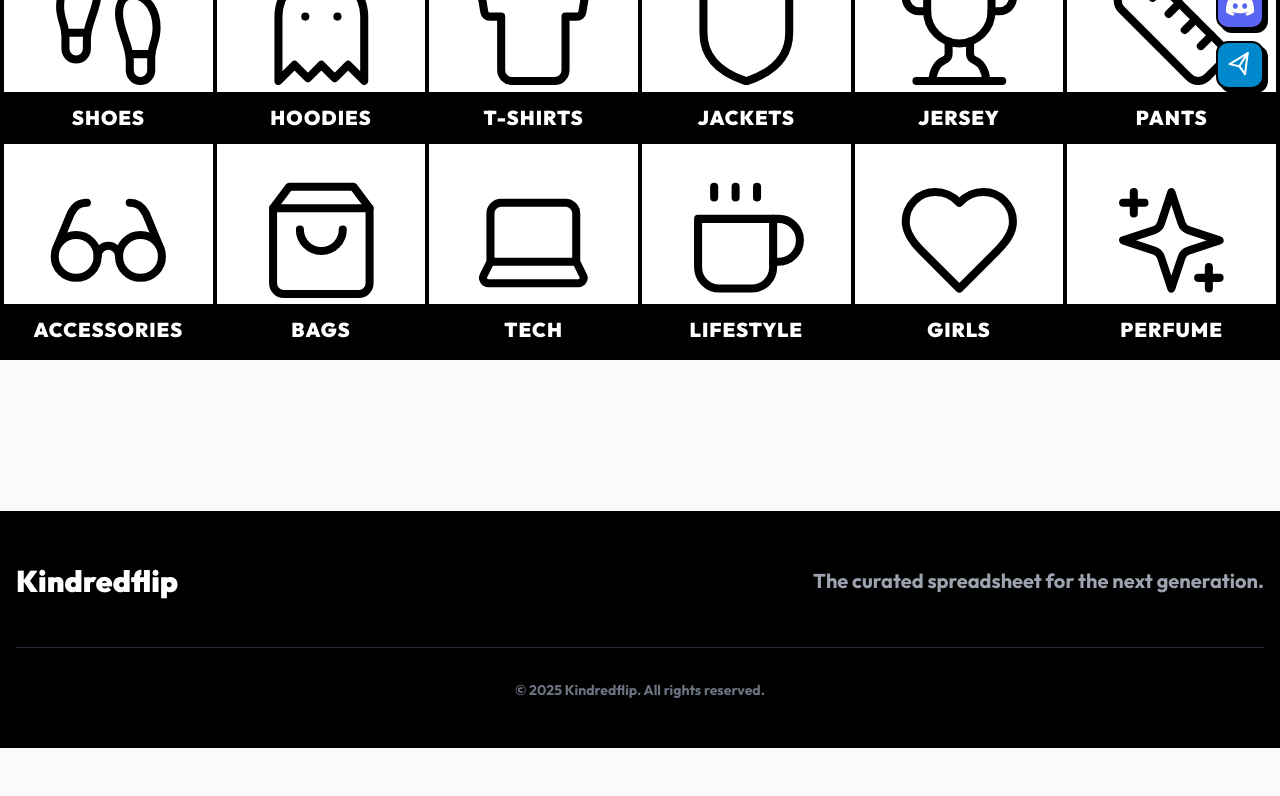
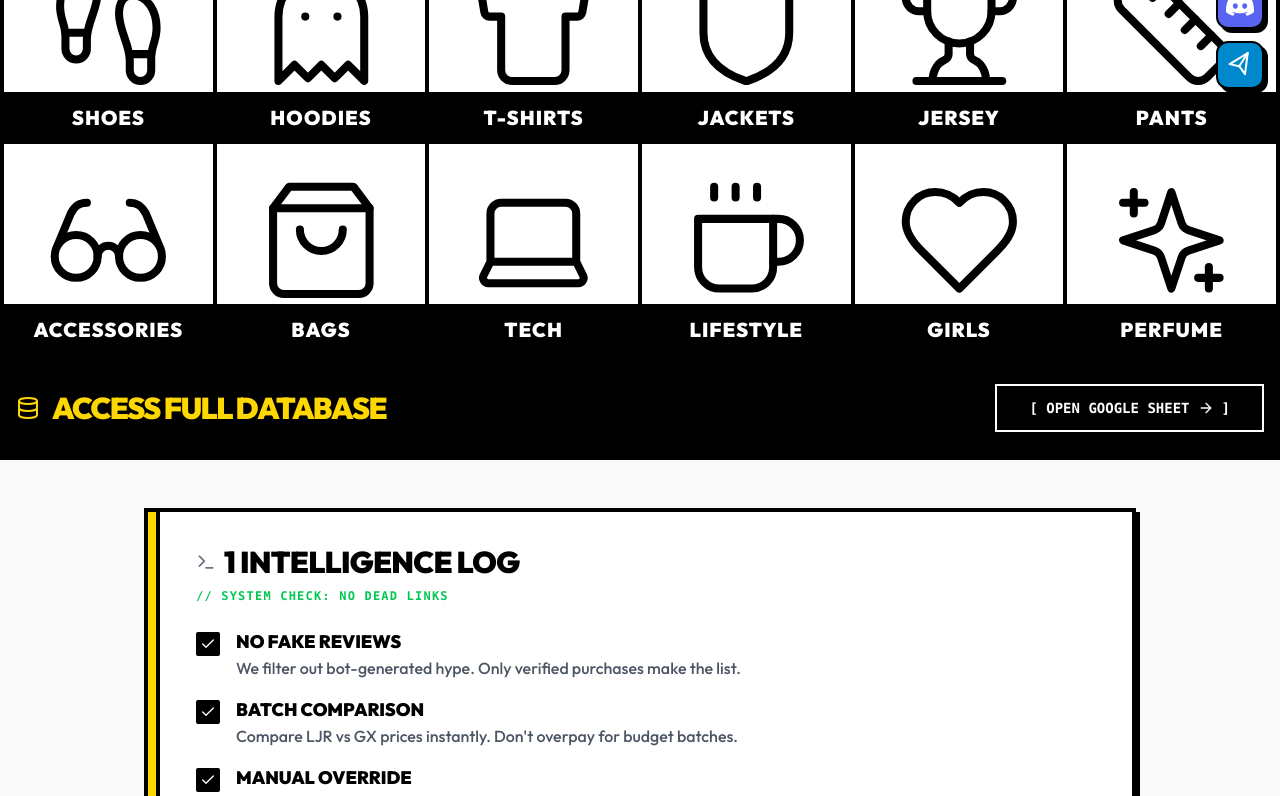
Before and after one commit to ayayo888/kindredflip, a Next.js app: page /agent/1 in a window 1280 px wide. Shown: the part 365-1161 px from the top of the page. Before the commit the page ends 1113 px from the top, so only its background shows below. Built offline with nearby package versions, Linux system fonts and the light colour scheme.

Commit message:
feat(agent): Improve agent page metadata and formatting
Enhance the agent detail page with more specific metadata, including keywords relevant to the agent's function. Also, introduce a helper function to standardize agent name formatting across the page and metadata.

```diff
--- a/app/agent/[agentName]/page.tsx
+++ b/app/agent/[agentName]/page.tsx
@@ -1,29 +1,33 @@
 import React from 'react';
 import Link from 'next/link';
 import {
-  Database, Wifi, Footprints, Shirt, Laptop, ShoppingBag, Glasses,
+  Database, Wifi, Footprints, Shirt, Laptop, ShoppingBag, Glasses, Terminal,
   Ghost, Trophy, Ruler, Coffee, Heart, Sparkles, Shield, Home, ChevronRight,
-  Check, Plane
+  Check, AlertTriangle, ArrowRight, Plane, Package
 } from 'lucide-react';
 import type { Metadata } from 'next';
 
+// Helper function to format agent name (used in metadata and component)
+const formatName = (name: string) => {
+    if (!name) return "Agent";
+    const lowerName = name.toLowerCase();
+    if (lowerName === 'acbuy') return 'ACBuy';
+    if (lowerName === 'cnfans') return 'CNfans';
+    if (lowerName === 'allchinabuy') return 'AllChinaBuy';
+    return name.charAt(0).toUpperCase() + name.slice(1);
+};
+
+// Next.js Dynamic Metadata Generation
 export async function generateMetadata({ params }: { params: { agentName: string } }): Promise<Metadata> {
-    const name = params.agentName.charAt(0).toUpperCase() + params.agentName.slice(1);
+    const name = formatName(params.agentName);
     return {
         title: `${name} Spreadsheet 2026 | Verified Links & Coupon Codes List`,
-        description: `The most comprehensive ${name} Spreadsheet. Access 3,000+ QC-verified finds for Sneakers, Streetwear, and Tech. Includes guide on How to Order via ${name} and latest working shipping codes.`,
+        description: `The most comprehensive ${name} Spreadsheet. Access 3,000+ QC-verified finds for Sneakers, Streetwear, and Tech. Includes guide on How to Order via ${name}.`,
+        keywords: `${name} spreadsheet, ${name} agent, how to order ${name}, ${name} qc, chinese fashion agent, ${name} shipping`,
     };
 }
 
 export default function AgentDetailPage({ params }: { params: { agentName: string } }) {
-  const formatName = (name: string) => {
-    if (!name) return "Agent";
-    if (name.toLowerCase() === 'acbuy') return 'ACBuy';
-    if (name.toLowerCase() === 'cnfans') return 'CNfans';
-    if (name.toLowerCase() === 'allchinabuy') return 'AllChinaBuy';
-    return name.charAt(0).toUpperCase() + name.slice(1);
-  };
-
   const name = formatName(params.agentName);
 
   // Categories for the Inventory Grid
@@ -42,9 +46,9 @@ export default function AgentDetailPage({ params }: { params: { agentName: strin
       { name: 'PERFUME', icon: Sparkles },
   ];
 
-  // Generic Content Configuration
+  // Generic Content Configuration for ALL Agents
   const content = {
-      headerTitle: `${name} Spreadsheet`, // Matches SEO.md H1
+      headerTitle: `${name} SPREADSHEET`,
       statsLabel: "DATABASE SIZE",
       statsValue: "3,402 ITEMS",
       intro: {
@@ -80,10 +84,10 @@ export default function AgentDetailPage({ params }: { params: { agentName: strin
           note: "*This method bypasses brand filters 99% of the time."
       },
       timeline: [
-          { title: "Sourcing", desc: "Find verified items in our grid.", step: "01", color: "bg-white" },
-          { title: "Injection", desc: `Paste link into ${name} search.`, step: "02", color: "bg-kf-blue" },
-          { title: "QC Check", desc: "Inspect warehouse photos.", step: "03", color: "bg-white" },
-          { title: "Extraction", desc: "Ship via Tax-Free lines.", step: "04", color: "bg-kf-green" }
+          { title: "Sourcing", desc: "Find verified items in our grid.", stepNumber: "01", color: "bg-white" },
+          { title: "Injection", desc: `Paste link into ${name} search.`, stepNumber: "02", color: "bg-kf-blue" },
+          { title: "QC Check", desc: "Inspect warehouse photos.", stepNumber: "03", color: "bg-white" },
+          { title: "Extraction", desc: "Ship via Tax-Free lines.", stepNumber: "04", color: "bg-kf-green" }
       ],
       manifest: {
           leftTitle: "New User Bonus",
@@ -166,8 +170,173 @@ export default function AgentDetailPage({ params }: { params: { agentName: strin
           </div>
       </section>
 
-      {/* More sections omitted for brevity but should follow the same pattern, ensuring Link is imported from next/link */}
+      {/* MODULE 1: THE MAIN ACTION BAR (Visual Divider) */}
+      <section className="bg-black text-white border-b-4 border-black">
+          <div className="max-w-7xl mx-auto px-4 py-6 flex flex-col md:flex-row items-center justify-between gap-4">
+              <div className="flex items-center gap-3">
+                  <Database className="w-6 h-6 text-kf-yellow" />
+                  <span className="font-black text-2xl md:text-3xl uppercase text-kf-yellow tracking-tighter">Access Full Database</span>
+              </div>
+              <button className="w-full md:w-auto px-8 py-3 border-2 border-white hover:bg-white hover:text-black transition-all font-mono font-bold text-sm uppercase flex items-center justify-center gap-2">
+                  [ Open Google Sheet <ArrowRight className="w-4 h-4" /> ]
+              </button>
+          </div>
+      </section>
 
+      {/* Main Content Modules */}
+      <div className="max-w-5xl mx-auto px-4 mt-12 space-y-16">
+
+          {/* MODULE 2: THE INTELLIGENCE BLOCK (SEO / Features) */}
+          <div className="bg-white border-4 border-black pl-0 md:pl-0 flex flex-col relative shadow-hard">
+             <div className="absolute top-0 bottom-0 left-0 w-3 bg-kf-yellow border-r-4 border-black"></div>
+
+             <div className="p-8 pl-10 md:pl-12">
+                <div className="flex items-center gap-2 mb-2">
+                    <Terminal className="w-5 h-5 text-gray-500" />
+                    <h2 className="font-black text-2xl md:text-3xl uppercase tracking-tight">{content.intro.title}</h2>
+                </div>
+                <div className="font-mono text-xs text-kf-green font-bold mb-6 tracking-widest">{content.intro.systemCheck}</div>
+
+                <div className="space-y-4">
+                    {content.intro.points.map((point, idx) => (
+                        <div key={idx} className="flex items-start gap-4">
+                            <div className="bg-black text-white p-1 rounded-sm mt-1">
+                                <point.icon className="w-4 h-4" />
+                            </div>
+                            <div>
+                                <span className="block font-black text-lg uppercase">{point.title}</span>
+                                <span className="text-gray-600 font-medium">{point.desc}</span>
+                            </div>
+                        </div>
+                    ))}
+                </div>
+             </div>
+          </div>
+
+          {/* MODULE 3: THE PROTOCOL (Manual/Guide) */}
+          <div className="bg-kf-yellow border-4 border-black p-6 md:p-8 shadow-hard relative">
+             <div className="flex items-center gap-3 mb-6">
+                 <AlertTriangle className="w-8 h-8 text-black fill-current" />
+                 <h2 className="font-black text-2xl md:text-3xl uppercase leading-none">
+                    {content.protocol.title}
+                 </h2>
+             </div>
+
+             {/* Code Block Visual */}
+             <div className="bg-black rounded-lg border-2 border-black p-6 shadow-hard-sm overflow-x-auto">
+                 <div className="font-mono text-sm md:text-base space-y-4">
+                     <div className="text-gray-500 border-b border-gray-800 pb-2 mb-4 flex justify-between">
+                         <span>protocol_v4.sh</span>
+                         <span>root access</span>
+                     </div>
+
+                     <div className="text-kf-green">
+                         <span className="text-kf-red font-bold">{">"} {content.protocol.subTitle}</span>
+                     </div>
+
+                     <div className="pl-4 text-white space-y-2">
+                         {content.protocol.steps.map((step, idx) => (
+                             <div key={idx} className="flex gap-2">
+                                 <span className="text-gray-500">{idx + 1}.</span>
+                                 <span>{step}</span>
+                             </div>
+                         ))}
+                     </div>
+                 </div>
+             </div>
+
+             <p className="mt-4 font-bold text-center text-sm opacity-70">
+                 {content.protocol.note}
+             </p>
+          </div>
+
+          {/* MODULE 4: THE EXECUTION TIMELINE (Vertical Guide) */}
+          <div className="relative py-4 pl-4 md:pl-0">
+             {/* Dashed Line */}
+             <div className="absolute left-8 top-0 bottom-0 w-1 border-l-4 border-dashed border-gray-300 md:left-1/2 md:-ml-[2px] z-0"></div>
+
+             <div className="space-y-12 relative z-10">
+                 {content.timeline.map((item, idx) => {
+                     const isLeft = idx % 2 === 0;
+                     return (
+                        <div key={idx} className="flex flex-col md:flex-row items-start md:items-center gap-6 group">
+                            {/* Circle Node */}
+                            <div className={`w-16 h-16 ${item.color} border-4 border-black rounded-full flex items-center justify-center font-black text-2xl shadow-hard shrink-0 md:order-2 md:mx-auto z-10`}>
+                                {item.stepNumber}
+                            </div>
+
+                            {/* Left Side Content */}
+                            {isLeft ? (
+                                <>
+                                    <div className="md:w-1/2 md:text-right md:order-1 md:pr-12">
+                                        <h3 className="font-black text-xl uppercase mb-1">{item.title}</h3>
+                                        <p className="font-medium text-gray-600">{item.desc}</p>
+                                    </div>
+                                    <div className="hidden md:block md:w-1/2 md:order-3"></div>
+                                </>
+                            ) : (
+                                <>
+                                    <div className="hidden md:block md:w-1/2 md:order-1"></div>
+                                    <div className="md:w-1/2 md:order-3 md:pl-12">
+                                        <h3 className="font-black text-xl uppercase mb-1">{item.title}</h3>
+                                        <p className="font-medium text-gray-600">{item.desc}</p>
+                                    </div>
+                                </>
+                            )}
+                        </div>
+                     );
+                 })}
+             </div>
+          </div>
+
+          {/* MODULE 5: THE LOGISTICS & COUPON MANIFEST (Receipt Style) */}
+          <div className="bg-gray-100 border-4 border-black relative mb-12 shadow-hard-lg">
+              {/* Zigzag Top */}
+              <div className="absolute top-0 left-0 right-0 h-4 bg-gray-100" style={{ backgroundImage: 'linear-gradient(45deg, transparent 75%, black 75%), linear-gradient(-45deg, transparent 75%, black 75%)', backgroundSize: '20px 20px', backgroundPosition: '0 0, 0 0', marginTop: '-10px' }}></div>
+
+              <div className="p-2 bg-black text-center">
+                  <span className="font-mono text-white text-xs tracking-[0.2em] uppercase">{name} MANIFEST // DOC_ID_882</span>
+              </div>
+
+              <div className="flex flex-col md:flex-row">
+                  {/* Left: Coupons/Service */}
+                  <div className="md:w-1/2 p-8 border-b-4 md:border-b-0 md:border-r-4 border-dashed border-gray-400 flex flex-col items-center justify-center text-center bg-white">
+                      <div className="inline-block bg-kf-red text-white px-3 py-1 font-black text-xs uppercase mb-4 rotate-3">
+                          {content.manifest.leftTitle}
+                      </div>
+                      <div className="font-black text-5xl md:text-6xl mb-2 tracking-tighter">{content.manifest.leftValue}</div>
+                      <div className="font-bold text-xl uppercase mb-6 text-gray-500">{content.manifest.leftSub}</div>
+                      <button className="w-full bg-black text-white py-4 font-black uppercase hover:bg-kf-yellow hover:text-black transition-colors border-2 border-transparent hover:border-black">
+                          {content.manifest.leftBtn}
+                      </button>
+                  </div>
+
+                  {/* Right: Lines/Features */}
+                  <div className="md:w-1/2 p-8 bg-gray-50">
+                      <h3 className="font-black text-lg uppercase mb-4 flex items-center gap-2">
+                          <Plane className="w-5 h-5" /> Service Features
+                      </h3>
+                      <div className="space-y-4">
+                          {content.manifest.rightLines.map((line, idx) => (
+                              <div key={idx} className="bg-white border-2 border-black p-4 shadow-sm flex items-center justify-between">
+                                  <div className="flex items-center gap-3">
+                                      <div className="bg-gray-100 p-2 rounded border border-black">
+                                          <line.icon className="w-5 h-5" />
+                                      </div>
+                                      <div>
+                                          <div className="font-bold text-sm">{line.name}</div>
+                                          <div className="text-xs text-gray-500 font-mono">{line.desc}</div>
+                                      </div>
+                                  </div>
+                                  <Check className="w-5 h-5 text-kf-green" />
+                              </div>
+                          ))}
+                      </div>
+                  </div>
+              </div>
+          </div>
+
+      </div>
     </div>
   );
 }
```
